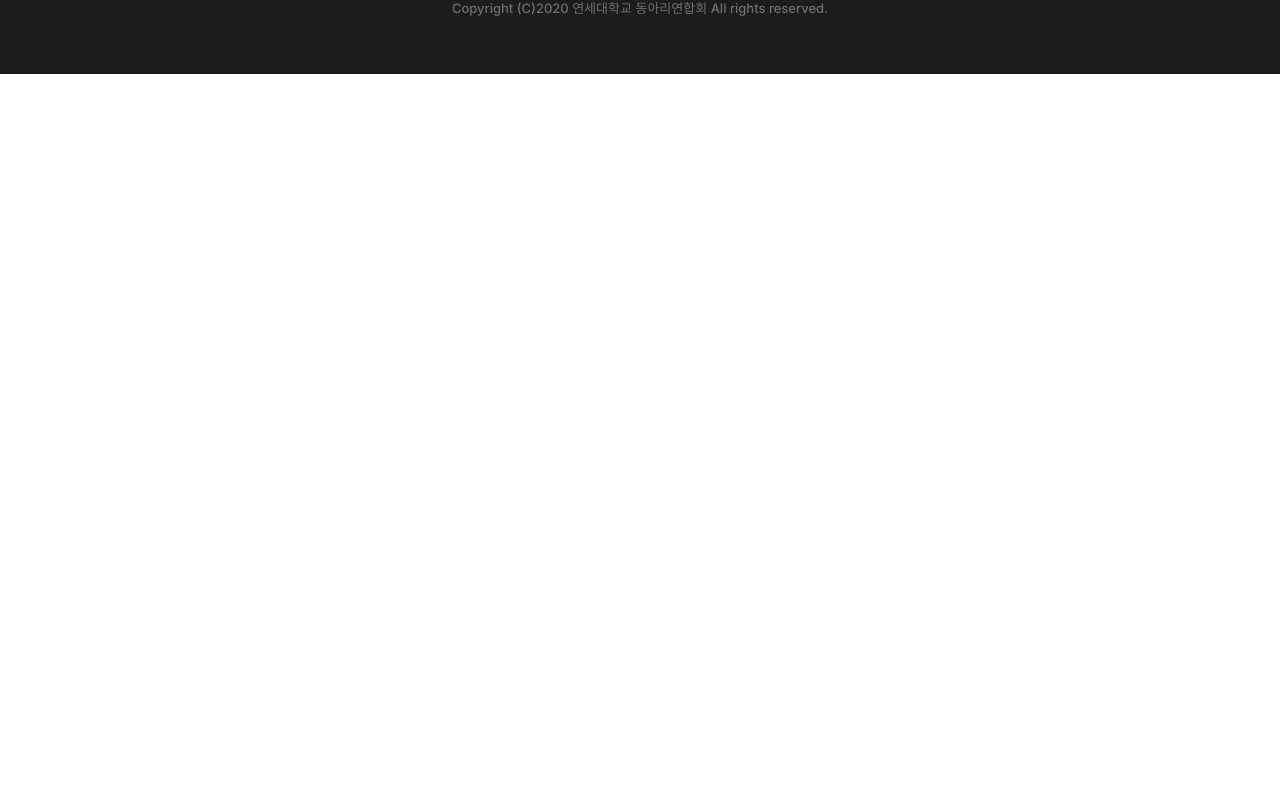
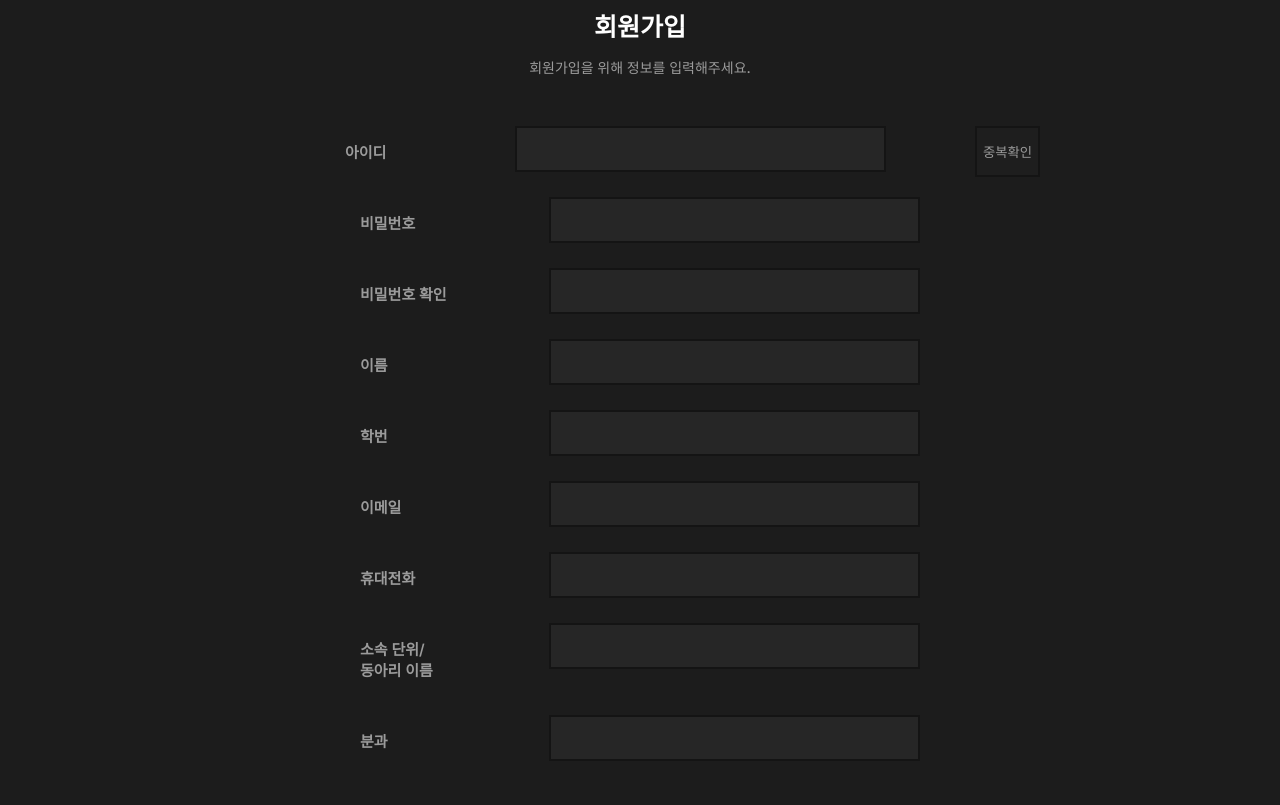
Before and after one commit to pjpj01/dongari, a React (Create React App) app: page /signup in a window 1280 px wide. Shown: the part 335-1140 px from the top of the page. Before the commit the page ends 800 px from the top, so only its background shows below. Built offline with nearby package versions, Linux system fonts and the light colour scheme.

Commit message:
[23.10.08] signup component

```diff
--- a/src/components/SignupComponent/SignupComponent.jsx
+++ b/src/components/SignupComponent/SignupComponent.jsx
@@ -0,0 +1,123 @@
+import { useState } from "react";
+import {
+  Set,
+  Title,
+  Input,
+  Button,
+  IdCheck,
+  Wrapper,
+  Container,
+  Info,
+  IdTitle,
+  IdInput,
+  IdSet,
+  Comments,
+} from "./SignupComponent.style";
+
+function SignupComponent() {
+  const [id, setId] = useState("");
+  const [pw, setPw] = useState("");
+  const [pwcheck, setPwcheck] = useState("");
+  const [name, setName] = useState("");
+  const [number, setNumber] = useState("");
+  const [email, setEmail] = useState("");
+  const [phone, setPhone] = useState("");
+  const [club, setClub] = useState("");
+  const [division, setDivision] = useState("");
+
+  return (
+    <div>
+      <Wrapper>
+        <Container>
+          <Info>
+            회원가입
+            <br />
+            <Comments>회원가입을 위해 정보를 입력해주세요.</Comments>
+          </Info>
+          <IdSet>
+            <IdTitle>아이디</IdTitle>
+            <IdInput
+              type="text"
+              value={id}
+              onChange={(event) => setId(event.target.value)}
+            ></IdInput>
+            <IdCheck>중복확인</IdCheck>
+          </IdSet>
+          <Set>
+            <Title>비밀번호</Title>
+            <Input
+              type="text"
+              value={pw}
+              onChange={(event) => setPw(event.target.value)}
+            ></Input>
+          </Set>
+          <Set>
+            <Title>비밀번호 확인</Title>
+            <Input
+              type="text"
+              value={pwcheck}
+              onChange={(event) => setPwcheck(event.target.value)}
+            ></Input>
+          </Set>
+
+          <Set>
+            <Title>이름</Title>
+            <Input
+              type="text"
+              value={name}
+              onChange={(event) => setName(event.target.value)}
+            ></Input>
+          </Set>
+          <Set>
+            <Title>학번</Title>
+            <Input
+              type="text"
+              value={number}
+              onChange={(event) => setNumber(event.target.value)}
+            ></Input>
+          </Set>
+          <Set>
+            <Title>이메일</Title>
+            <Input
+              type="text"
+              value={email}
+              onChange={(event) => setEmail(event.target.value)}
+            ></Input>
+          </Set>
+          <Set>
+            <Title>휴대전화</Title>
+            <Input
+              type="text"
+              value={phone}
+              onChange={(event) => setPhone(event.target.value)}
+            ></Input>
+          </Set>
+          <Set>
+            <Title>
+              소속 단위/
+              <br />
+              동아리 이름
+            </Title>
+            <Input
+              type="text"
+              value={club}
+              onChange={(event) => setClub(event.target.value)}
+            ></Input>
+          </Set>
+          <Set>
+            <Title>분과</Title>
+            <Input
+              type="text"
+              value={division}
+              onChange={(event) => setDivision(event.target.value)}
+            ></Input>
+          </Set>
+
+          <Button>저장하기</Button>
+        </Container>
+      </Wrapper>
+    </div>
+  );
+}
+
+export default SignupComponent;
--- a/src/components/SignupComponent/SignupComponent.style.jsx
+++ b/src/components/SignupComponent/SignupComponent.style.jsx
@@ -0,0 +1,120 @@
+import styled from "styled-components";
+
+const Wrapper = styled.div`
+  background-color: #1c1c1c;
+  height: 140vh;
+  padding-top: 0px;
+  position: relative;
+`;
+
+const Container = styled.div`
+  position: absolute;
+  top: 50%;
+  left: 50%;
+  transform: translate(-50%, -50%);
+  display: flex;
+  flex-direction: column;
+  align-items: center;
+  width: 100vh;
+`;
+
+const Set = styled.div`
+  display: flex;
+  justify-content: space-between;
+  margin-bottom: 10px;
+  margin-top: 10px;
+  width: 70vh;
+`;
+
+const Title = styled.p`
+  color: #9b9b9b;
+  font-size: 15px;
+  font-weight: 600;
+`;
+
+const Input = styled.input`
+  color: #fff;
+  background-color: rgb(217, 217, 217, 0.05);
+  border: 2px solid #141414;
+  width: 350px;
+  padding-left: 15px;
+  height: 40px;
+`;
+
+const Button = styled.button`
+  background-color: rgba(78, 85, 149, 0.3);
+  border: none;
+  width: 350px;
+  height: 50px;
+  font-weight: 500px;
+  margin-top: 50px;
+  color: #fff;
+  font-size: 18px;
+`;
+
+const IdCheck = styled.button`
+  background-color: #1e1e1e;
+  border: 2px solid #141414;
+  color: #9b9b9b;
+  font-weight: 500;
+`;
+
+const Info = styled.p`
+  color: #fff;
+  font-size: 25px;
+  font-weight: 600;
+  line-height: normal;
+  text-align: center;
+`;
+
+const IdTitle = styled.p`
+  color: #9b9b9b;
+  font-size: 15px;
+  font-weight: 600;
+  padding-right: 0px;
+  margin-right: 0px;
+  margin-left: 105px;
+`;
+
+const IdInput = styled.input`
+  color: #fff;
+  background-color: rgb(217, 217, 217, 0.05);
+  border: 2px solid #141414;
+  width: 355px;
+  margin-left: 40px;
+  padding-left: 10px;
+  height: 40px;
+`;
+
+const IdSet = styled.div`
+  display: flex;
+  justify-content: space-between;
+  margin-bottom: 10px;
+  margin-top: 10px;
+  width: 100vh;
+`;
+
+const Comments = styled.p`
+  color: #9b9b9b;
+  font-size: 14px;
+  font-weight: 500;
+  line-height : normal :
+text-align : center;
+
+
+`;
+
+export {
+  Info,
+  Set,
+  Title,
+  Input,
+  Button,
+  IdCheck,
+  Wrapper,
+  Container,
+  IdTitle,
+  IdInput,
+  IdSet,
+  Comments,
+};
--- a/src/pages/SignupPage.jsx
+++ b/src/pages/SignupPage.jsx
@@ -1,11 +1,13 @@
 import HeaderComponent from "../components/HeadComponent/HeadComponent";
 import FooterComponent from "../components/FooterComponent/FooterComponent";
+import SignupComponent from "../components/SignupComponent/SignupComponent";
 
 function SignupPage() {
   return (
     <div>
       <HeaderComponent headerText="회원가입" bannerText="회원가입" />
-      <FooterComponent/>
+      <SignupComponent />
+      <FooterComponent />
     </div>
   );
 }
```
